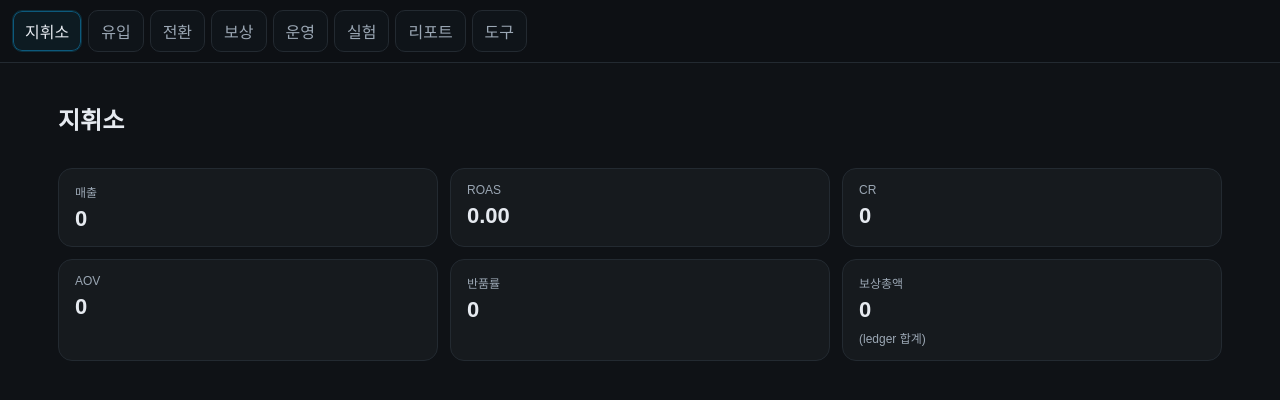
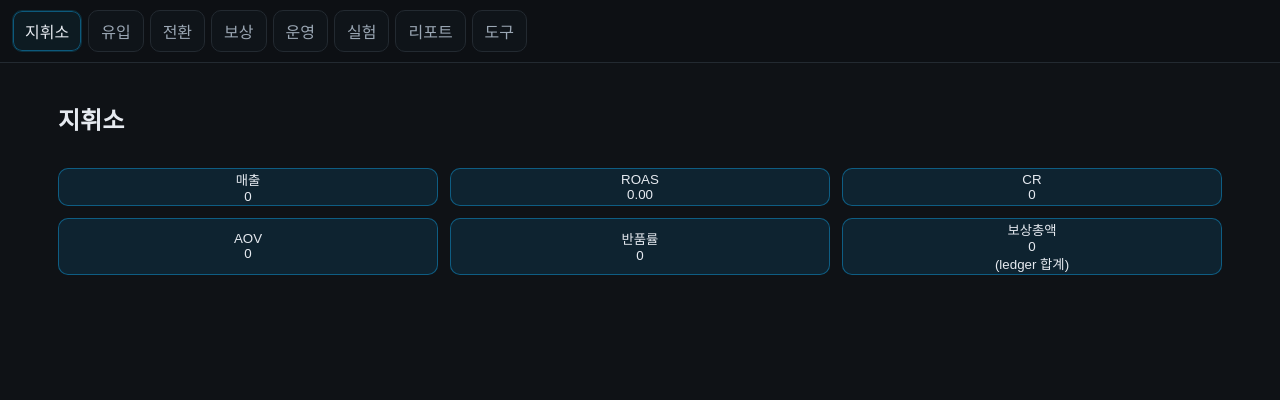
Before and after one commit to sht27363838-glitch/zp-v3.0, a Next.js app: page / in a window 1280 px wide. Shown: the top 400 px of the page. Built offline with nearby package versions, Linux system fonts and the light colour scheme.

Commit message:
Update KpiTile.tsx

```diff
--- a/app/_components/KpiTile.tsx
+++ b/app/_components/KpiTile.tsx
@@ -1,22 +1,50 @@
+// app/_components/KpiTile.tsx
 'use client'
-import React from 'react';
+import type { ReactNode } from 'react'
 
-export default function KpiTile({label, value, note, onClick}:{label:string; value:string; note?:string; onClick?:()=>void}){
+type Props = {
+  label: string
+  /** 문자열/숫자/커스텀 노드 모두 허용 → pct(), fmt() 결과 어떤 형태여도 안전 */
+  value: string | number | ReactNode
+  /** 작은 보조 설명(선택) */
+  note?: string
+  /** 클릭 시 드릴다운 등(선택) */
+  onClick?: () => void
+  /** 경고/위험 등 색상 토큰(선택): 'ok' | 'warn' | 'danger' */
+  tone?: 'ok' | 'warn' | 'danger'
+}
+
+export default function KpiTile({ label, value, note, onClick, tone }: Props) {
+  // 접근성: 버튼/디브 자동 전환
+  const Tag: any = onClick ? 'button' : 'div'
+  // 색상 토큰(프로젝트 공통 .badge/.btn 디자인과 어울리는 가벼운 보정)
+  const toneClass =
+    tone === 'danger'
+      ? 'ring-1 ring-red-400/60 bg-red-50'
+      : tone === 'warn'
+      ? 'ring-1 ring-amber-400/60 bg-amber-50'
+      : tone === 'ok'
+      ? 'ring-1 ring-emerald-400/60 bg-emerald-50'
+      : 'ring-1 ring-slate-200 bg-white'
+
   return (
-    <button className="kpi-tile" onClick={onClick}>
-      <div className="kpi-label">{label}</div>
-      <div className="kpi-value">{value}</div>
-      {note ? <div className="kpi-note">{note}</div> : null}
-      <style jsx>{`
-        .kpi-tile{display:flex;flex-direction:column;gap:6px;align-items:flex-start;
-          background:var(--panel);border:1px solid var(--border);border-radius:14px;
-          padding:14px 16px; text-align:left; cursor:pointer}
-        .kpi-label{color:var(--muted);font-size:12px}
-        .kpi-value{font-size:22px;font-weight:700}
-        .kpi-note{font-size:12px;color:var(--muted)}
-        .kpi-tile:hover{outline:2px solid var(--accent); outline-offset:0}
-        .kpi-tile:focus-visible{outline:3px solid var(--accent)}
-      `}</style>
-    </button>
-  );
+    <Tag
+      className={
+        'kpi-tile rounded-xl p-4 shadow-sm hover:shadow-md transition ' +
+        'text-left focus:outline-none focus-visible:ring-2 focus-visible:ring-indigo-500 ' +
+        toneClass +
+        (onClick ? ' cursor-pointer' : '')
+      }
+      onClick={onClick}
+      aria-label={onClick ? `${label} 상세 열기` : undefined}
+    >
+      <div className="text-xs text-slate-500">{label}</div>
+      <div className="mt-1 text-2xl font-semibold leading-tight">
+        {value}
+      </div>
+      {note ? (
+        <div className="mt-1 text-[11px] text-slate-400">{note}</div>
+      ) : null}
+    </Tag>
+  )
 }
```
